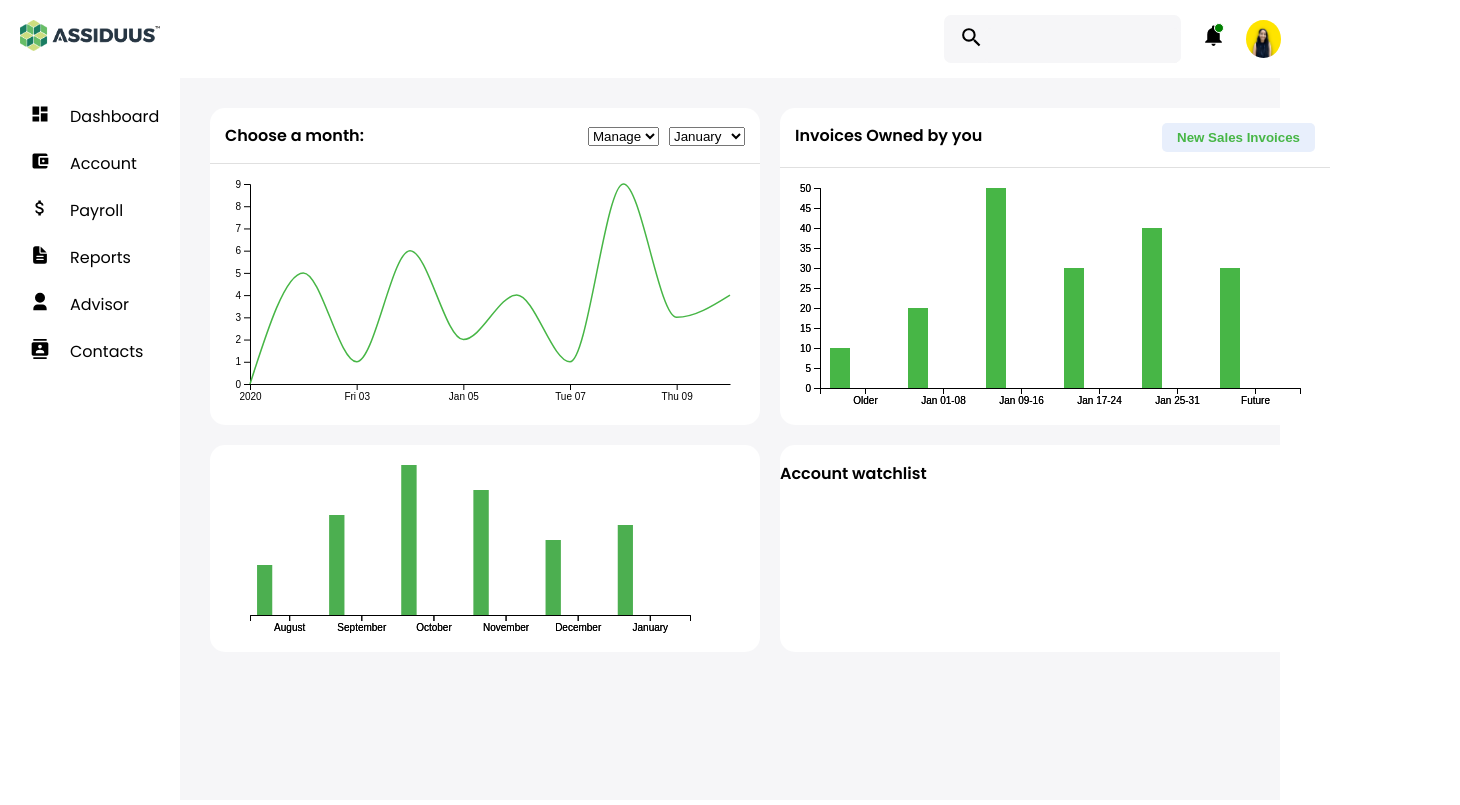
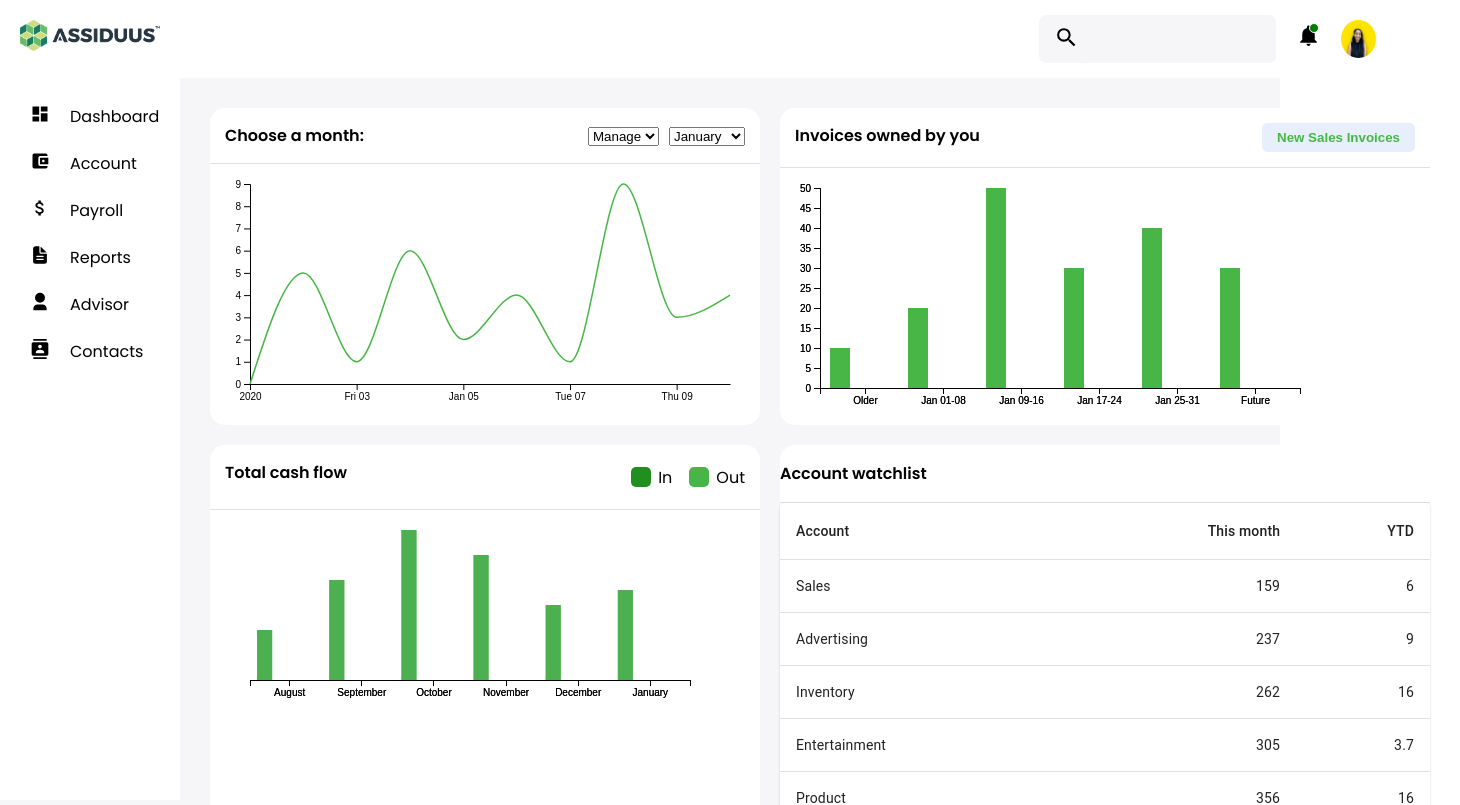
Before and after one commit to Vaishali2127/assiduus, a React (Vite) app: page / in a window 1280 px wide. Shown: the top 805 px of the page, 1460 px wide, since content can reach past the window. Built offline with nearby package versions, Linux system fonts and the light colour scheme.

Commit message:
Finished Assignment

```diff
--- a/src/App.css
+++ b/src/App.css
@@ -2,6 +2,13 @@
   margin: 0;
   font-family: 'Poppins', sans-serif;
   background: #f6f6f8;
+}
+
+.axis path,
+.axis line {
+  fill: none;
+  stroke: #000;
+  shape-rendering: crispEdges;
 }
 
 /* #root {
--- a/src/components/chart/cashflow.jsx
+++ b/src/components/chart/cashflow.jsx
@@ -1,19 +1,7 @@
-// import React from 'react';
-// import { CardWrapper } from './styles';
-
-// const Cashflow = () => {
-//   return (
-//     <CardWrapper>
-//       <p>Total cash flow</p>
-//     </CardWrapper>
-//   );
-// };
-
-// export default Cashflow;
-
 import React, { useRef, useEffect } from 'react';
 import * as d3 from 'd3';
 import { CardWrapper } from './styles';
+import { Divider } from '@mui/material';
 
 const CashFlow = ({ data }) => {
   const svgRef = useRef();
@@ -59,6 +47,7 @@ const CashFlow = ({ data }) => {
     // Add the x-axis labels
     svg
       .append('g')
+      .attr('class', 'x axis')
       .attr('transform', `translate(0,${height})`)
       .call(d3.axisBottom(xScale));
   }, [
@@ -73,6 +62,52 @@ const CashFlow = ({ data }) => {
 
   return (
     <CardWrapper>
+      <div
+        style={{
+          display: 'flex',
+          justifyContent: 'space-between',
+          padding: '15px',
+        }}
+      >
+        <p style={{ margin: '0' }}>Total cash flow</p>
+        <div style={{ display: 'flex' }}>
+          <div
+            style={{
+              display: 'flex',
+              alignItems: 'center',
+              marginRight: '10px',
+            }}
+          >
+            <button
+              style={{
+                // color: '#ffffff00',
+                backgroundColor: '#218f1f',
+                border: 'none',
+                borderRadius: '5px',
+                padding: '10px',
+                fontWeight: '600',
+                margin: '7px',
+              }}
+            ></button>
+            In
+          </div>
+          <div style={{ display: 'flex', alignItems: 'center' }}>
+            <button
+              style={{
+                // color: '#ffffff00',
+                backgroundColor: '#47B646',
+                border: 'none',
+                borderRadius: '5px',
+                padding: '10px',
+                fontWeight: '600',
+                margin: '7px',
+              }}
+            ></button>
+            Out
+          </div>
+        </div>
+      </div>
+      <Divider />
       <svg ref={svgRef}></svg>
     </CardWrapper>
   );
--- a/src/components/chart/invoices.jsx
+++ b/src/components/chart/invoices.jsx
@@ -47,6 +47,7 @@ export default function Invoices({ data }) {
     // Add x-axis
     svg
       .append('g')
+      .attr('class', 'x axis')
       .attr('transform', `translate(0,${height})`)
       .call(d3.axisBottom(xScale));
 
@@ -63,7 +64,7 @@ export default function Invoices({ data }) {
           padding: '15px',
         }}
       >
-        <p style={{ margin: '0' }}>Invoices Owned by you</p>
+        <p style={{ margin: '0' }}>Invoices owned by you</p>
         <button
           style={{
             color: '#47B646',
--- a/src/components/chart/watchlist.jsx
+++ b/src/components/chart/watchlist.jsx
@@ -1,10 +1,65 @@
-import React from 'react';
+import * as React from 'react';
+import Table from '@mui/material/Table';
+import TableBody from '@mui/material/TableBody';
+import TableCell from '@mui/material/TableCell';
+import TableContainer from '@mui/material/TableContainer';
+import TableHead from '@mui/material/TableHead';
+import TableRow from '@mui/material/TableRow';
+import Paper from '@mui/material/Paper';
 import { CardWrapper } from './styles';
+import { Divider } from '@mui/material';
+
+function createData(name, this_month, YTD) {
+  return { name, this_month, YTD };
+}
+
+const rows = [
+  createData('Sales', 159, 6.0),
+  createData('Advertising', 237, 9.0),
+  createData('Inventory', 262, 16.0),
+  createData('Entertainment', 305, 3.7),
+  createData('Product', 356, 16.0),
+];
 
 const Watchlist = () => {
   return (
     <CardWrapper>
-      <p>Account watchlist</p>
+      <p
+        style={
+          {
+            // margin: 0,
+            // padding: '10px',
+          }
+        }
+      >
+        Account watchlist
+      </p>
+      <Divider />
+      <TableContainer component={Paper}>
+        <Table sx={{ minWidth: 650 }} aria-label="simple table">
+          <TableHead>
+            <TableRow>
+              <TableCell>Account</TableCell>
+              <TableCell align="right">This month</TableCell>
+              <TableCell align="right">YTD</TableCell>
+            </TableRow>
+          </TableHead>
+          <TableBody>
+            {rows.map((row) => (
+              <TableRow
+                key={row.name}
+                sx={{ '&:last-child td, &:last-child th': { border: 0 } }}
+              >
+                <TableCell component="th" scope="row">
+                  {row.name}
+                </TableCell>
+                <TableCell align="right">{row.this_month}</TableCell>
+                <TableCell align="right">{row.YTD}</TableCell>
+              </TableRow>
+            ))}
+          </TableBody>
+        </Table>
+      </TableContainer>
     </CardWrapper>
   );
 };
```
